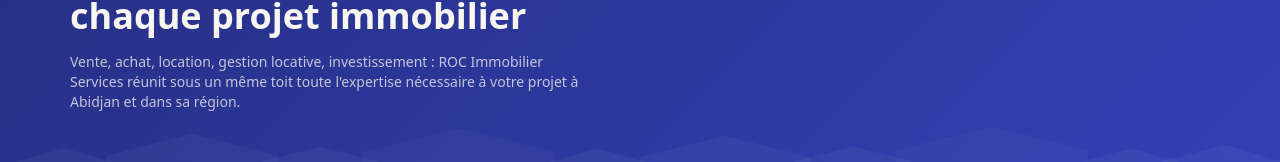
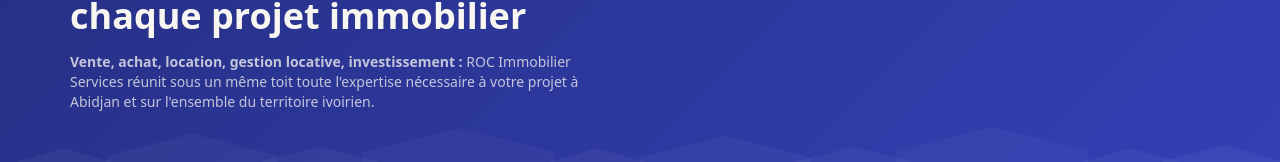
Before and after one commit to prophetiesentreprise-boop/Roc-immobilier-services, a Next.js app: page /nos-services in a window 1280 px wide. Shown: the part 246-408 px from the top of the page. Built offline with nearby package versions, Linux system fonts and the light colour scheme; no server answers; the database is empty.

Commit message:
Correction texte nos services

```diff
--- a/src/app/nos-services/page.tsx
+++ b/src/app/nos-services/page.tsx
@@ -90,9 +90,9 @@
             Un accompagnement complet pour chaque projet immobilier
           </h1>
           <p className="mt-4 max-w-lg text-sm text-craie-100/75">
-            Vente, achat, location, gestion locative, investissement : ROC Immobilier Services
+            <strong>Vente, achat, location, gestion locative, investissement :</strong> ROC Immobilier Services
             réunit sous un même toit toute l'expertise nécessaire à votre projet à
-            Abidjan et dans sa région.
+            Abidjan et sur l'ensemble du territoire ivoirien.
           </p>
         </div>
       </div>
```
